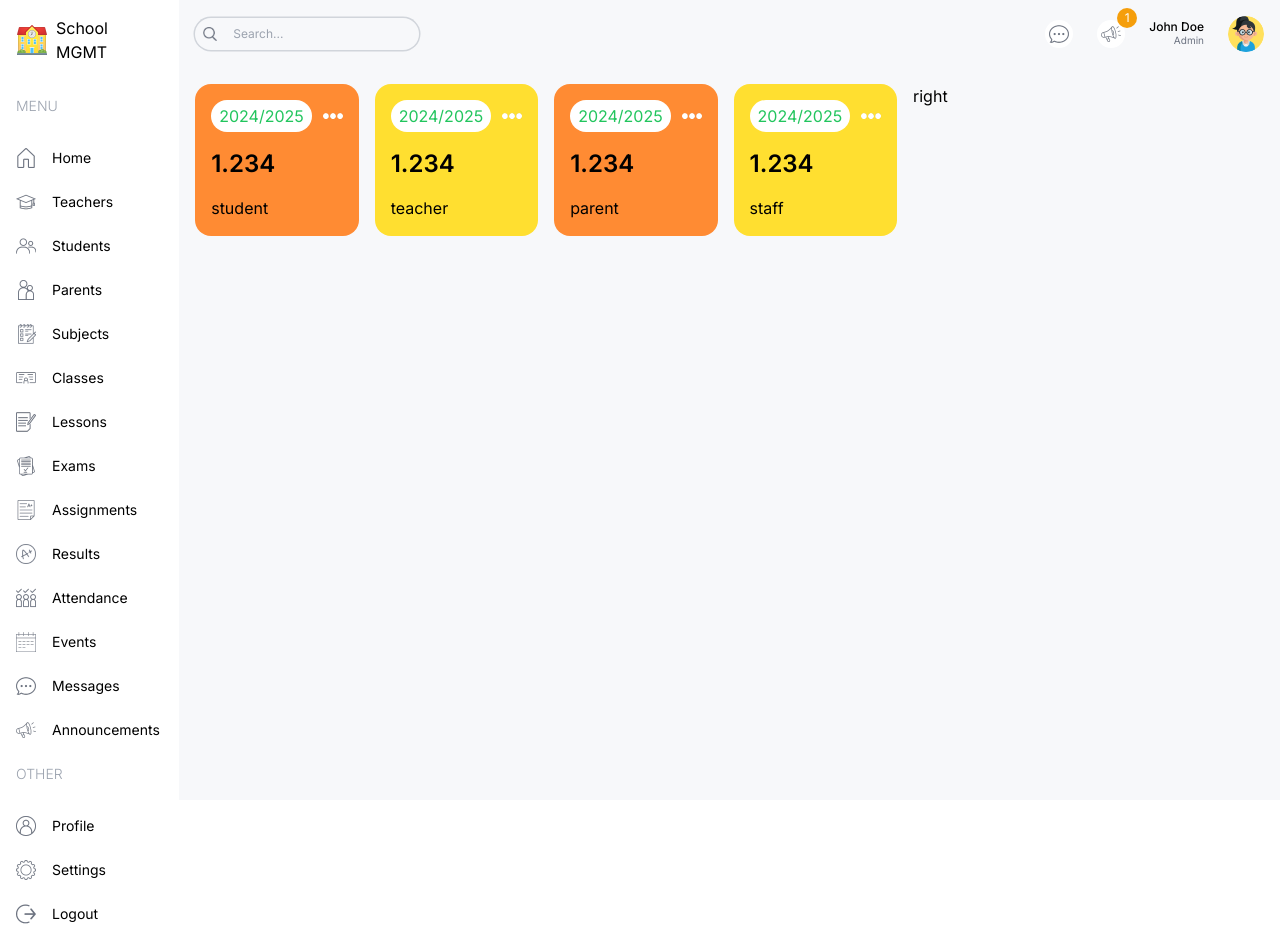
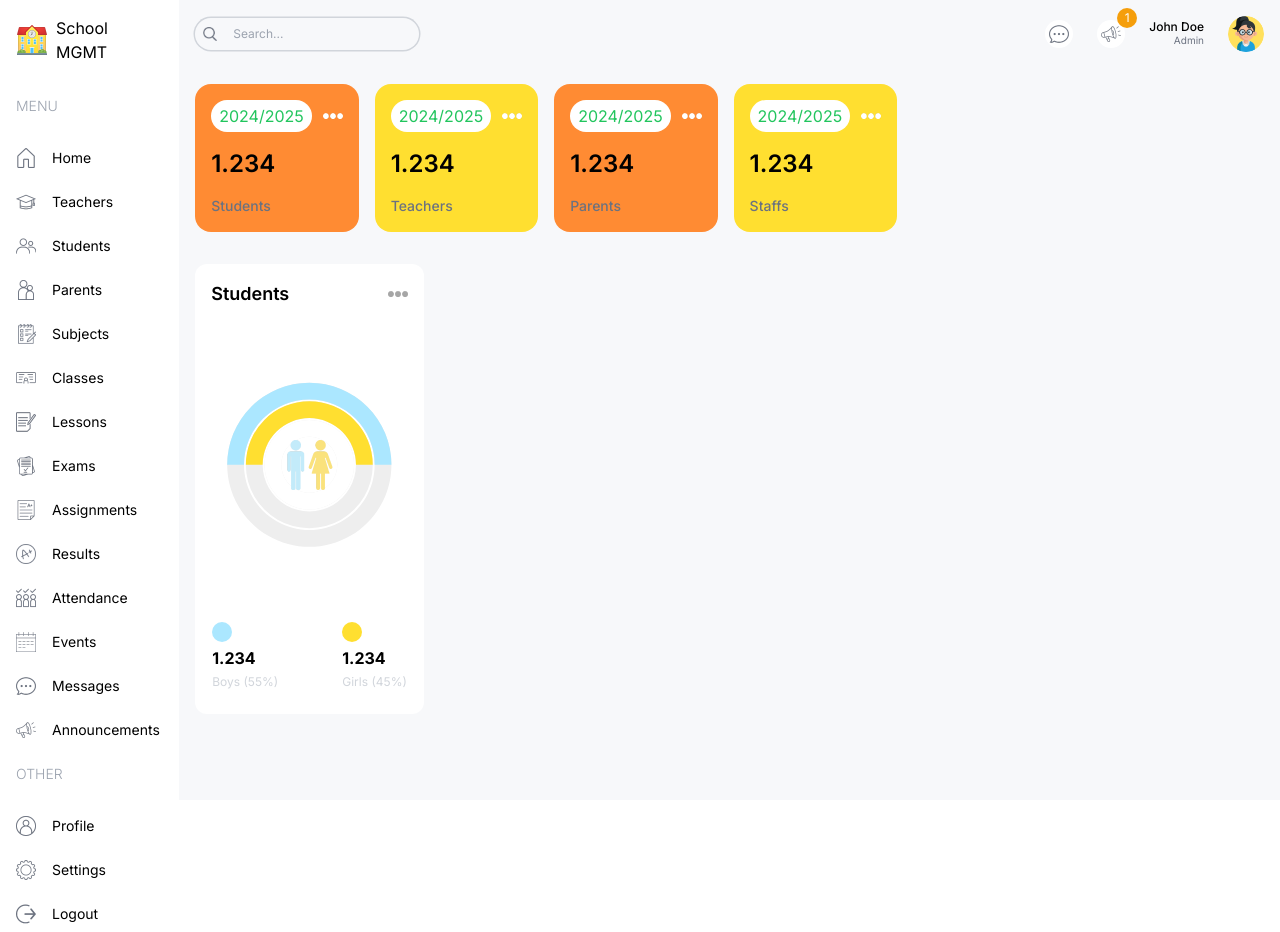
Before and after one commit to andricolae/school-mgmt, a Next.js app: page /dashboard/admin in a window 1280 px wide. Built offline with nearby package versions, Linux system fonts and the light colour scheme.

Commit message:
first chart designed with dummy data

```diff
--- a/src/app/dashboard/admin/page.tsx
+++ b/src/app/dashboard/admin/page.tsx
@@ -1,17 +1,31 @@
+import CountCharts from "@/components/CountCharts"
 import UserCard from "@/components/UserCard"
 
 const AdminPage = () => {
   return (
     <div className='p-4 flex gap-4 flex-col md:flex-row'>
-      <div className="w-full lg:w-2/3">
+      <div className="w-full lg:w-2/3 flex flex-col gap-8">
         <div className="flex gap-4 justify-between flex-wrap">
           <UserCard type="student" />
           <UserCard type="teacher" />
           <UserCard type="parent" />
           <UserCard type="staff" />
         </div>
+        <div className="flex gap-4 flex-col lg:flex-row">
+          <div className="w-full lg:w-1/3 h-[450px]">
+            <CountCharts />
+          </div>
+          <div className="w-full lg:w-2/3 h-[450px]">
+
+          </div>
+        </div>
+        <div className="">
+
+        </div>
       </div>
-      <div className="w-full lg:w-1/3">right</div>
+      <div className="w-full lg:w-1/3">
+
+      </div>
     </div>
   )
 }
--- /dev/null
+++ b/src/components/CountCharts.tsx
@@ -0,0 +1,54 @@
+"use client";
+import Image from "next/image";
+import { RadialBarChart, RadialBar, ResponsiveContainer } from "recharts";
+
+const data = [
+    {
+        name: "Total",
+        count: 106,
+        fill: "white",
+    },
+    {
+        name: "Girls",
+        count: 53,
+        fill: "#FFDF30",
+    },
+    {
+        name: "Boys",
+        count: 53,
+        fill: "#ABE7FF",
+    },
+];
+
+const CountChart = () => {
+    return (
+        <div className="bg-white rounded-xl w-full h-full p-4">
+            <div className="flex justify-between items-center">
+                <h1 className="text-lg font-semibold">Students</h1>
+                <Image src="/moreDark.png" alt="" width={20} height={20} />
+            </div>
+            <div className="relative w-full h-[75%]">
+                <ResponsiveContainer>
+                    <RadialBarChart cx="50%" cy="50%" innerRadius="40%" outerRadius="100%" barSize={32} data={data}>
+                        <RadialBar background dataKey="count" />
+                    </RadialBarChart>
+                </ResponsiveContainer>
+                <Image src="/maleFemale.png" alt="" width={50} height={50} className="absolute top-1/2 left-1/2 -translate-x-1/2 -translate-y-1/2" />
+            </div>
+            <div className="flex justify-center gap-16">
+                <div className="flex flex-col gap-1">
+                    <div className="w-5 h-5 bg-sky rounded-full" />
+                    <h1 className="font-bold">1.234</h1>
+                    <h2 className="text-xs text-gray-300">Boys (55%)</h2>
+                </div>
+                <div className="flex flex-col gap-1">
+                    <div className="w-5 h-5 bg-yellow rounded-full" />
+                    <h1 className="font-bold">1.234</h1>
+                    <h2 className="text-xs text-gray-300">Girls (45%)</h2>
+                </div>
+            </div>
+        </div>
+    );
+};
+
+export default CountChart;
--- a/src/components/UserCard.tsx
+++ b/src/components/UserCard.tsx
@@ -8,7 +8,7 @@
             <Image src="/more.png" alt="" width={20} height={20}/>
         </div>
         <h1 className="text-2xl font-semibold my-4">1.234</h1>
-        <h2>{type}</h2>
+        <h2 className="capitalize text-sm font-medium text-gray-500">{type}s</h2>
     </div>
   )
 }
```
Also changed, not shown: package.json (+5 -4 lines), 1 other file (tests, documents, lock files or other folders).
